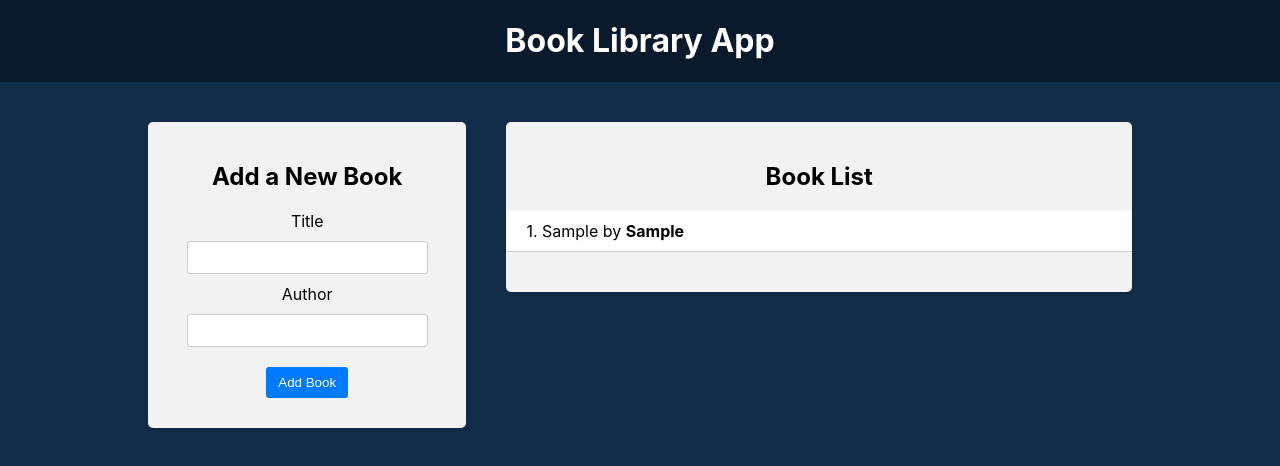
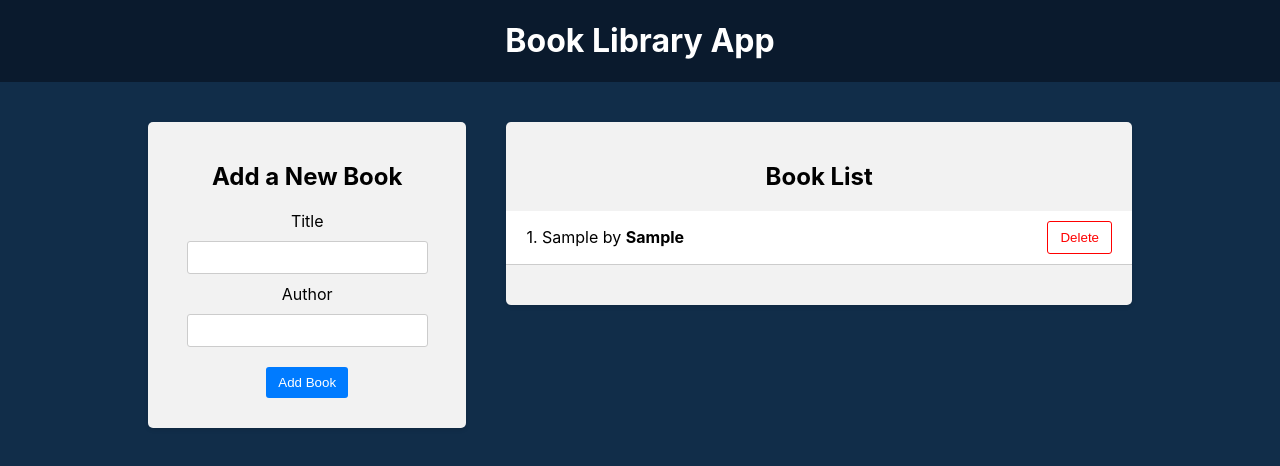
Before and after one commit to TryExceptFinally/book-library-app-react-redux, a React (Create React App) app in the folder frontend/: page / in a window 1280 px wide. Both pictures are taken after typing "Sample", "Sample" into the empty fields and a click on the button "Add Book". Shown: the top 466 px of the page. Built offline with nearby package versions, Linux system fonts and the light colour scheme.

Commit message:
Delete book by id

```diff
--- a/frontend/src/components/BookForm/BookForm.jsx
+++ b/frontend/src/components/BookForm/BookForm.jsx
@@ -8,7 +8,6 @@ const BookForm = () => {
     const [formData, setFormData] = useState({
         title: '',
         author: '',
-        id: uuidv4(),
     })
 
     const dispatch = useDispatch()
@@ -16,8 +15,8 @@ const BookForm = () => {
     const handleSubmit = (e) => {
         e.preventDefault()
         if (formData.title && formData.author) {
+            dispatch(addBook({ ...formData, id: uuidv4() }))
             setFormData({ title: '', author: '' })
-            dispatch(addBook(formData))
         }
     }
     return (
--- a/frontend/src/components/BookList/BookList.jsx
+++ b/frontend/src/components/BookList/BookList.jsx
@@ -1,8 +1,15 @@
-import { useSelector } from 'react-redux'
+import { useSelector, useDispatch } from 'react-redux'
+import { deleteBook } from '../../redux/books/actionCreators'
 import './BookList.css'
 
 const BookList = () => {
     const books = useSelector((state) => state.books)
+    const dispatch = useDispatch()
+
+    const handleDeleteBook = (id) => {
+        dispatch(deleteBook(id))
+    }
+
     return (
         <div className="app-block book-list">
             <h2>Book List</h2>
@@ -16,6 +23,13 @@ const BookList = () => {
                                 {++i}. {book.title} by{' '}
                                 <strong>{book.author}</strong>
                             </div>
+                            <div className="book-actions">
+                                <button
+                                    onClick={() => handleDeleteBook(book.id)}
+                                >
+                                    Delete
+                                </button>
+                            </div>
                         </li>
                     ))}
                 </ul>
--- a/frontend/src/redux/books/actionCreators.js
+++ b/frontend/src/redux/books/actionCreators.js
@@ -6,3 +6,10 @@ export const addBook = (newBook) => {
         payload: newBook,
     }
 }
+
+export const deleteBook = (id) => {
+    return {
+        type: at.DELETE_BOOK,
+        payload: id,
+    }
+}
--- a/frontend/src/redux/books/reducer.js
+++ b/frontend/src/redux/books/reducer.js
@@ -6,6 +6,8 @@ const booksReducer = (state = initialState, action) => {
     switch (action.type) {
         case at.ADD_BOOK:
             return [...state, action.payload]
+        case at.DELETE_BOOK:
+            return state.filter((book) => book.id !== action.payload)
         default:
             return state
     }
```
